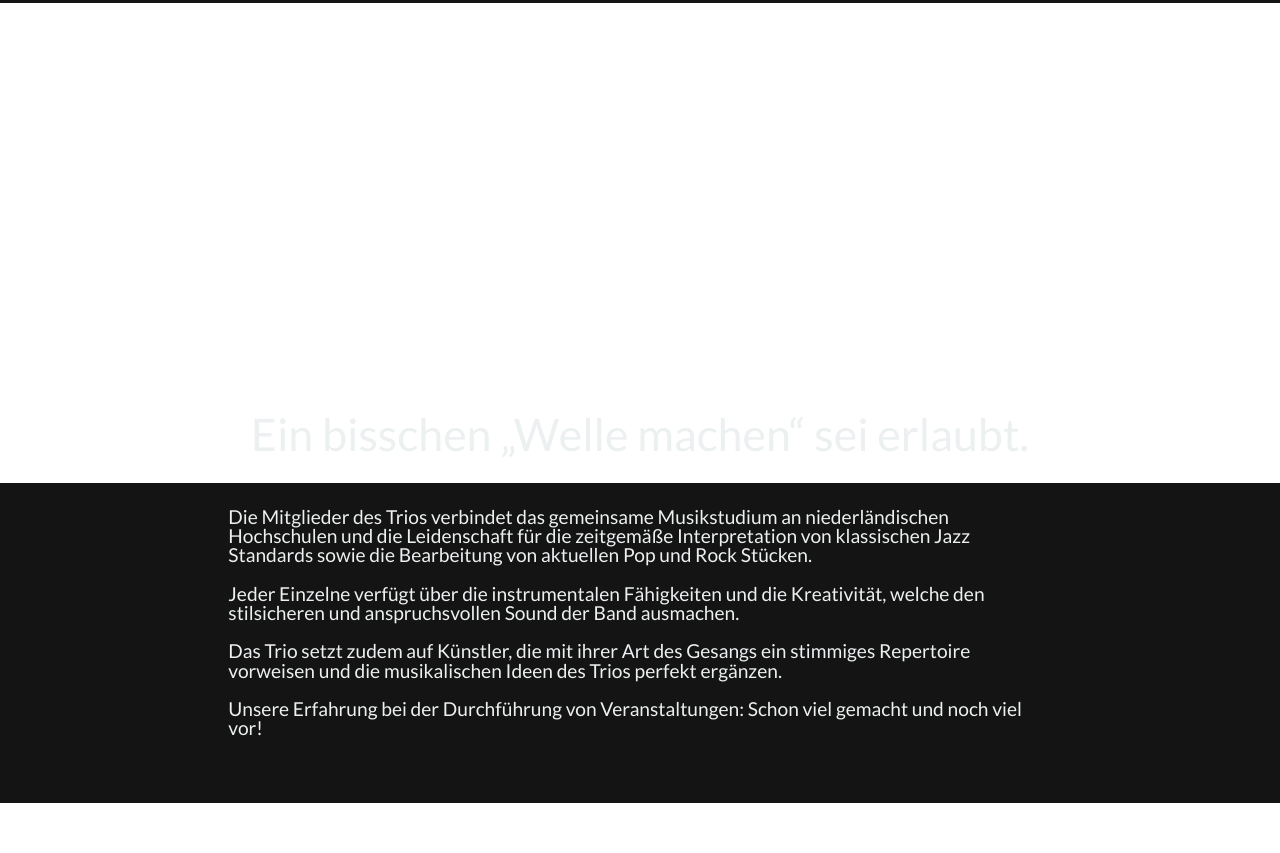
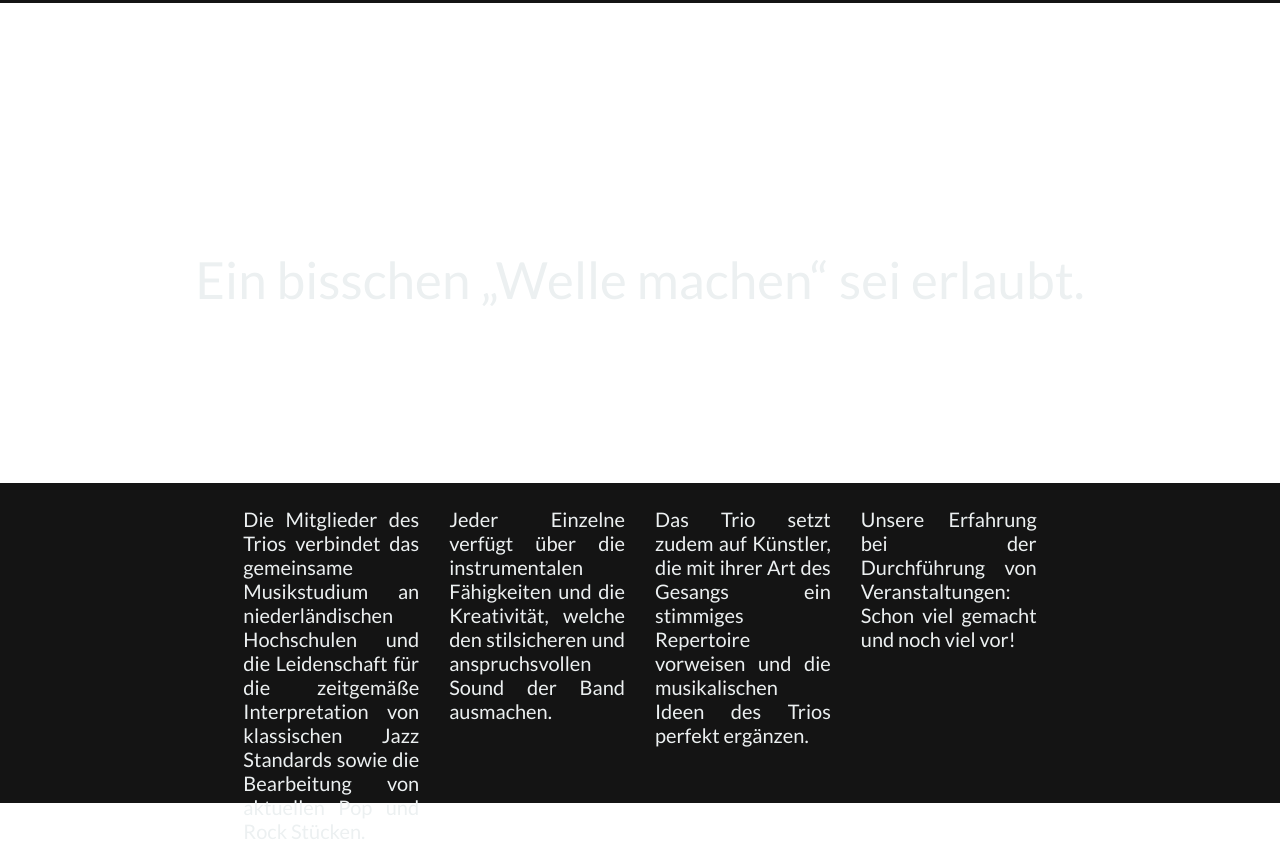
Before and after one commit to dehv/MoreJazzTrio, a plain HTML site: page index.html in a window 1280 px wide. Shown: the part 797-1650 px from the top of the page. Before the commit the page ends 1600 px from the top, so only its background shows below. Drawn offline with nearby package versions, Linux system fonts and the light colour scheme.

Commit message:
Added Justified Text and changed second head text padding

```diff
--- a/css/index-lg.css
+++ b/css/index-lg.css
@@ -61,12 +61,12 @@
 }
 
 .visible-lg-block > .head2 > .head2-text {
-	padding-top:50vh;
+	padding-top: 30vh;
 	margin-left: auto;
     margin-right: auto;
     text-align: center;
 	font-family: 'Lato', sans-serif;
-	font-size: 3.5vw;
+	font-size: 4vw;
 	font-weight: 400;
 	color: #ecf0f1;
 }
@@ -84,3 +84,8 @@
 	color: #ecf0f1;
 	line-height: 100%;
 }
+.col-lg-3 > p {
+	text-align: justify;
+	font-size: 2.5vh;
+	line-height: 3vh;
+}
--- a/index.html
+++ b/index.html
@@ -40,19 +40,29 @@
             	<div class="head2-text">Ein bisschen „Welle machen“ sei erlaubt.</div>
             </div>
 
-            <div class="content2">
-            	<div class="col-lg-2"></div>
+          <div class="content2">
+            <div class="col-lg-2"></div>
             	<div class="content2-text col-lg-8">
-                	Die Mitglieder des Trios verbindet das gemeinsame Musikstudium an niederländischen Hochschulen und die Leidenschaft für die zeitgemäße Interpretation von klassischen Jazz Standards sowie die Bearbeitung von aktuellen Pop und Rock Stücken. <br>
-                    <br>
-					Jeder Einzelne verfügt über die instrumentalen Fähigkeiten und die Kreativität, welche den stilsicheren und  anspruchsvollen Sound der Band ausmachen. <br>
-					<br>
-					Das Trio setzt zudem auf Künstler, die mit ihrer Art des Gesangs ein stimmiges Repertoire vorweisen und die musikalischen Ideen des Trios perfekt ergänzen. <br>
-					<br>
-					Unsere Erfahrung bei der Durchführung von Veranstaltungen: Schon viel gemacht und noch viel vor! <br>
+                <div class="container-fluid">
+                  <div class="row">
+                    <div class="col-lg-3">
+
+                	<p>Die Mitglieder des Trios verbindet das gemeinsame Musikstudium an nieder&shy;ländischen Hochschulen und die Leidenschaft für die zeit&shy;gemäße Inter&shy;pretation von klass&shy;ischen Jazz Standards sowie die Bearbeitung von aktuellen Pop und Rock Stücken. </p>
                 </div>
+                <div class="col-lg-3">
+					<p>Jeder Einzelne verfügt über die instrumentalen Fähigkeiten und die Kreativität, welche den stilsicheren und  an&shy;spruchs&shy;vollen Sound der Band ausmachen.</p>
+                </div>
+                <div class="col-lg-3">
+				<p>	Das Trio setzt zudem auf Künstler, die mit ihrer Art des Gesangs ein stimmiges Repertoire vorweisen und die musikalischen Ideen des Trios perfekt ergänzen. </p>
+				        </div>
+                <div class="col-lg-3">
+					<p>Unsere Erfahrung bei der Durchführung von Veran&shy;staltungen: Schon viel gemacht und noch viel vor!</p>
+                </div>
+                  </div>
+                </div>
+              </div>
             </div>
-        </div>
+          </div>
 
 
        <div class="visible-md-block">
```
